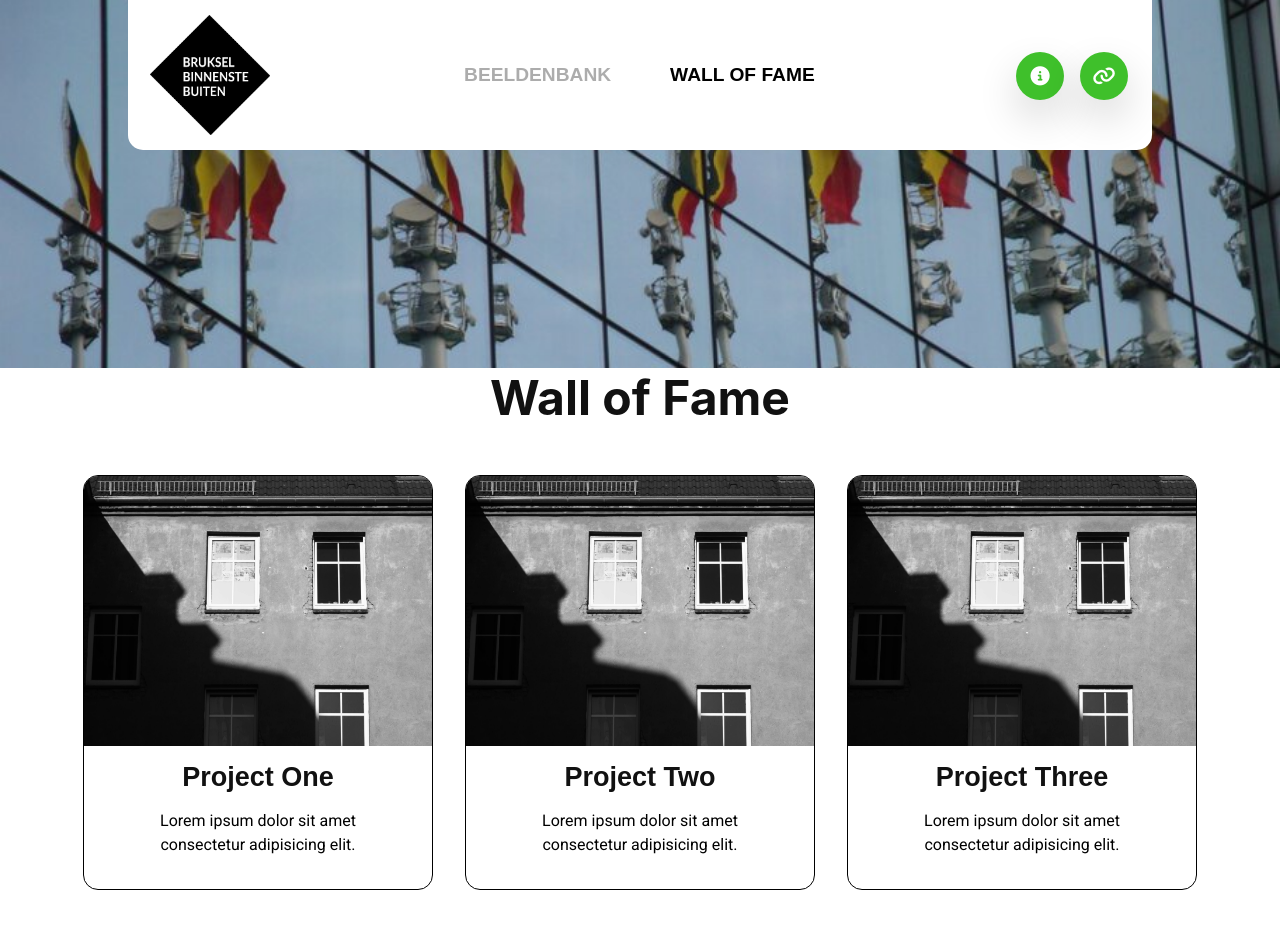
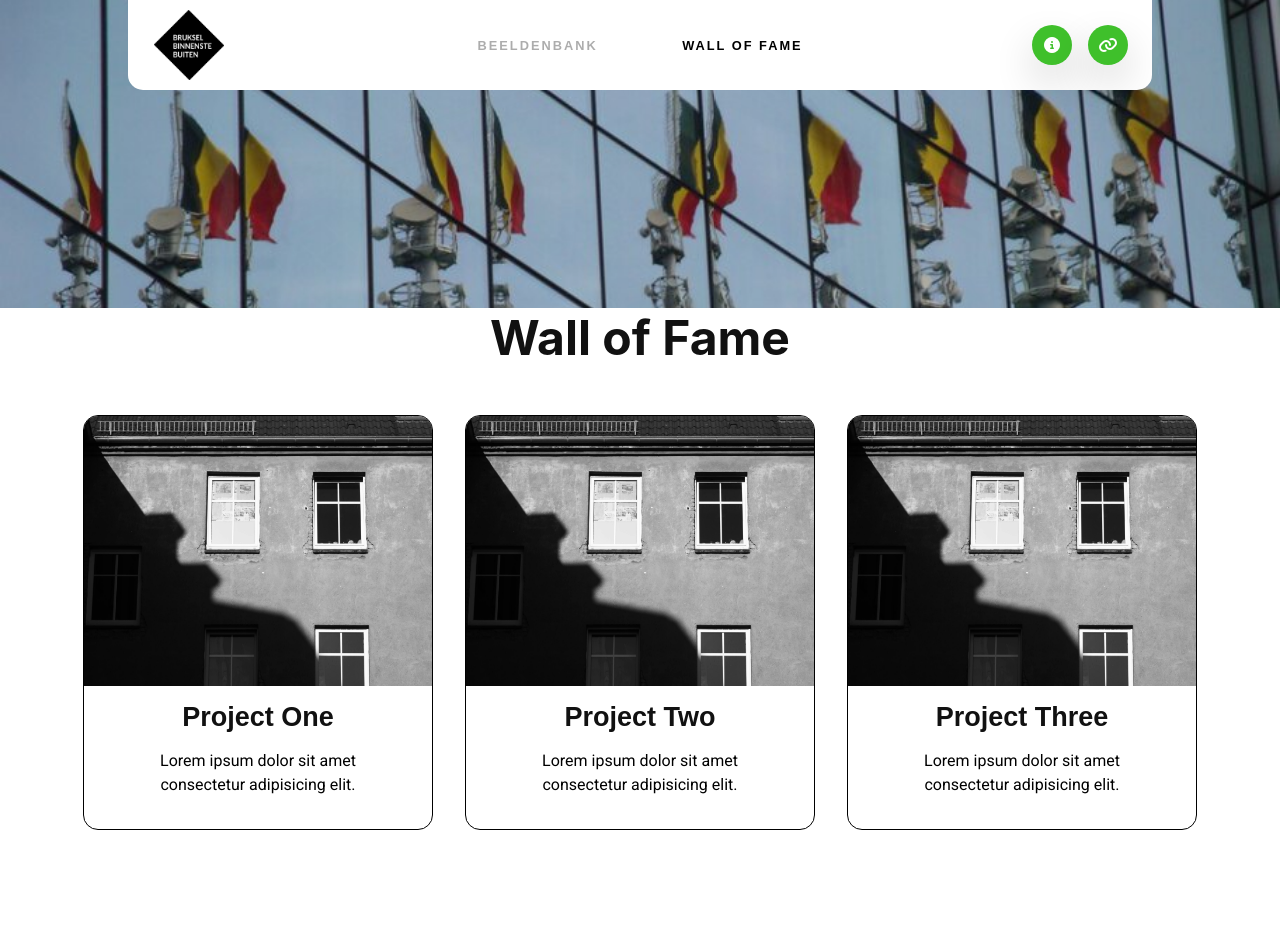
Before and after one commit to EHB-MCT/fullprojects2-bruksel-bruksel3, a plain HTML site: page wall-of-fame.html in a window 1280 px wide. Shown: the top 928 px of the page. Drawn offline with Linux system fonts and the light colour scheme.

Commit message:
html redirect, header length, title letter spacing, logo size modification

```diff
--- a/css/header.css
+++ b/css/header.css
@@ -1,7 +1,7 @@
 header {
 	position: relative;
 	width: 80%;
-	height: 150px;
+	height: 90px;
 	background: #fff;
 	left: 10%;
 	border-radius: 0 0 15px 15px;
@@ -17,7 +17,8 @@ header {
 	top: 50%;
 	left: 40%;
 	transform: translate(-50%, -50%);
-	font-size: 1.2rem;
+	font-size: 0.8rem;
+	letter-spacing: 2px;
 	color: #333;
 	opacity: 0.4;
 }
@@ -26,7 +27,8 @@ header {
 	top: 50%;
 	left: 60%;
 	transform: translate(-50%, -50%);
-	font-size: 1.2rem;
+	font-size: 0.8rem;
+	letter-spacing: 2px;
 	color: #333;
 	opacity: 0.4;
 }
@@ -52,7 +54,6 @@ header {
 }
 .header-actions {
 	position: absolute;
-	top: 24px;
 	right: 24px;
 	display: flex;
 	gap: 1rem;
@@ -60,22 +61,23 @@ header {
 .icon-button {
 	display: grid;
 	place-items: center;
-	width: 48px;
-	height: 48px;
-	margin-top: 28px;
+	width: 40px;
+	height: 40px;
+	margin-top: 25px;
 	border-radius: 50%;
 	background: #3fc02b;
 	color: #fff;
-	font-size: 1.2rem;
+	font-size: 1rem;
+	font-weight: normal;
 	text-decoration: none;
 	box-shadow: 0 18px 40px rgba(0, 0, 0, 0.16);
 }
 .logo {
 	position: absolute;
-	left: 8%;
+	left: 6%;
 	top: 50%;
 	transform: translate(-50%, -50%);
-	height: 120px;
+	height: 70px;
 	width: auto;
 }
 .buttons {
--- a/wall-of-fame.html
+++ b/wall-of-fame.html
@@ -14,15 +14,30 @@
 			href="https://cdnjs.cloudflare.com/ajax/libs/font-awesome/7.0.1/css/all.min.css"
 		/>
 		<title>Beeldenbank</title>
+		<link
+			rel="icon"
+			type="image/x-icon"
+			sizes="32x32"
+			href="assets/favicon/logo_32x32.ico"
+		/>
+		<link
+			rel="icon"
+			type="image/x-icon"
+			sizes="16x16"
+			href="assets/favicon/logo_16x16.ico"
+		/>
+		<link rel="shortcut icon" href="assets/favicon/logo_32x32.ico" />
 	</head>
 	<body>
 		<header>
 			<div class="header-inner">
-				<a href="#"
+				<a href="https://www.brukselbinnenstebuiten.be"
 					><img src="assets/logo_high res.png" alt="logo" class="logo"
 				/></a>
 				<a href="index.html"><h2 class="title1">BEELDENBANK</h2></a>
-				<a href="#"><h2 class="title2 active">WALL OF FAME</h2></a>
+				<a href="wall-of-fame.html"
+					><h2 class="title2 active">WALL OF FAME</h2></a
+				>
 				<div class="header-actions">
 					<a href="#" class="icon-button" aria-label="info"
 						><i class="fa-solid fa-circle-info"></i
```
Also changed, not shown: index.html (+2 -2 lines).
